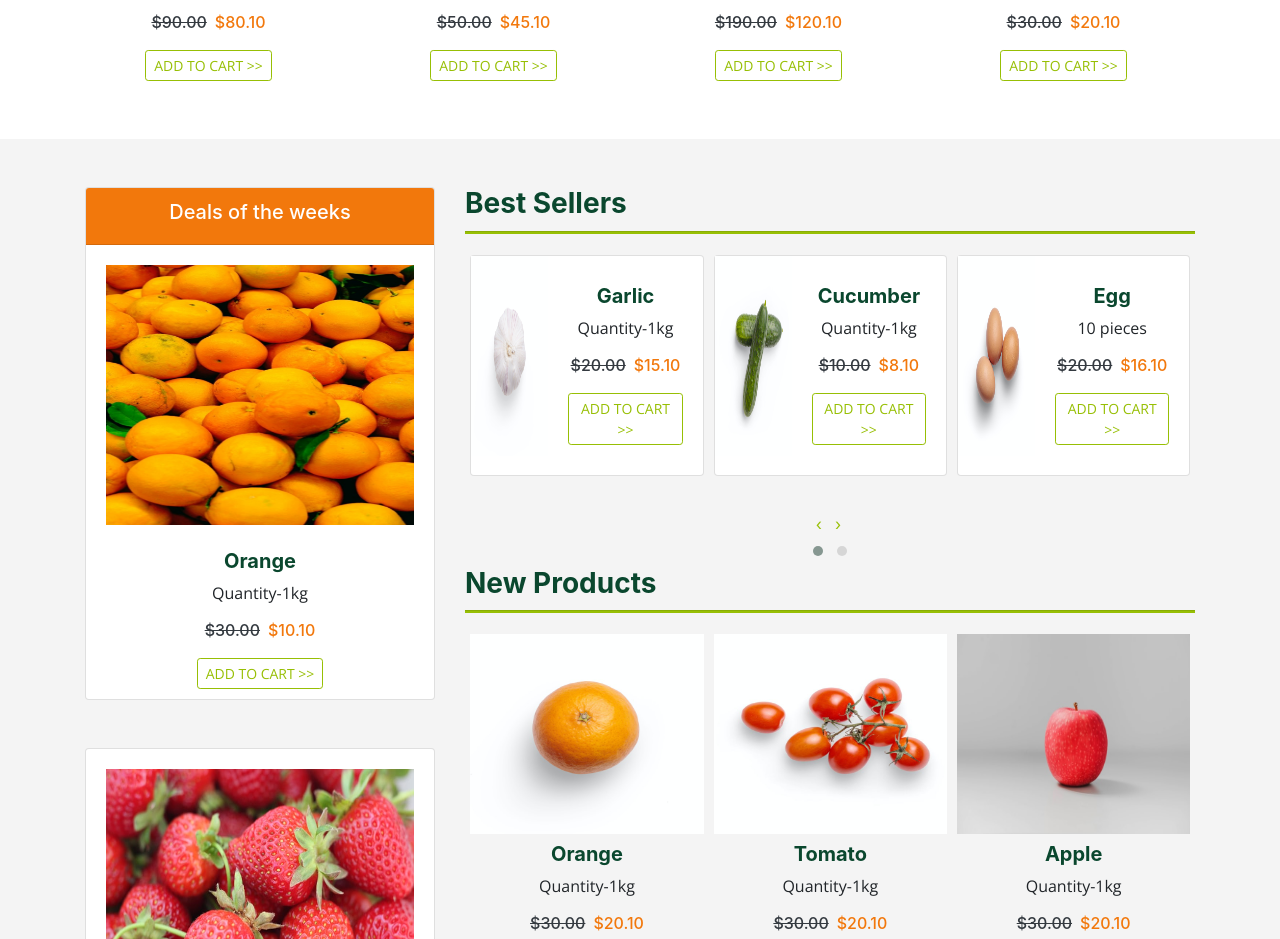
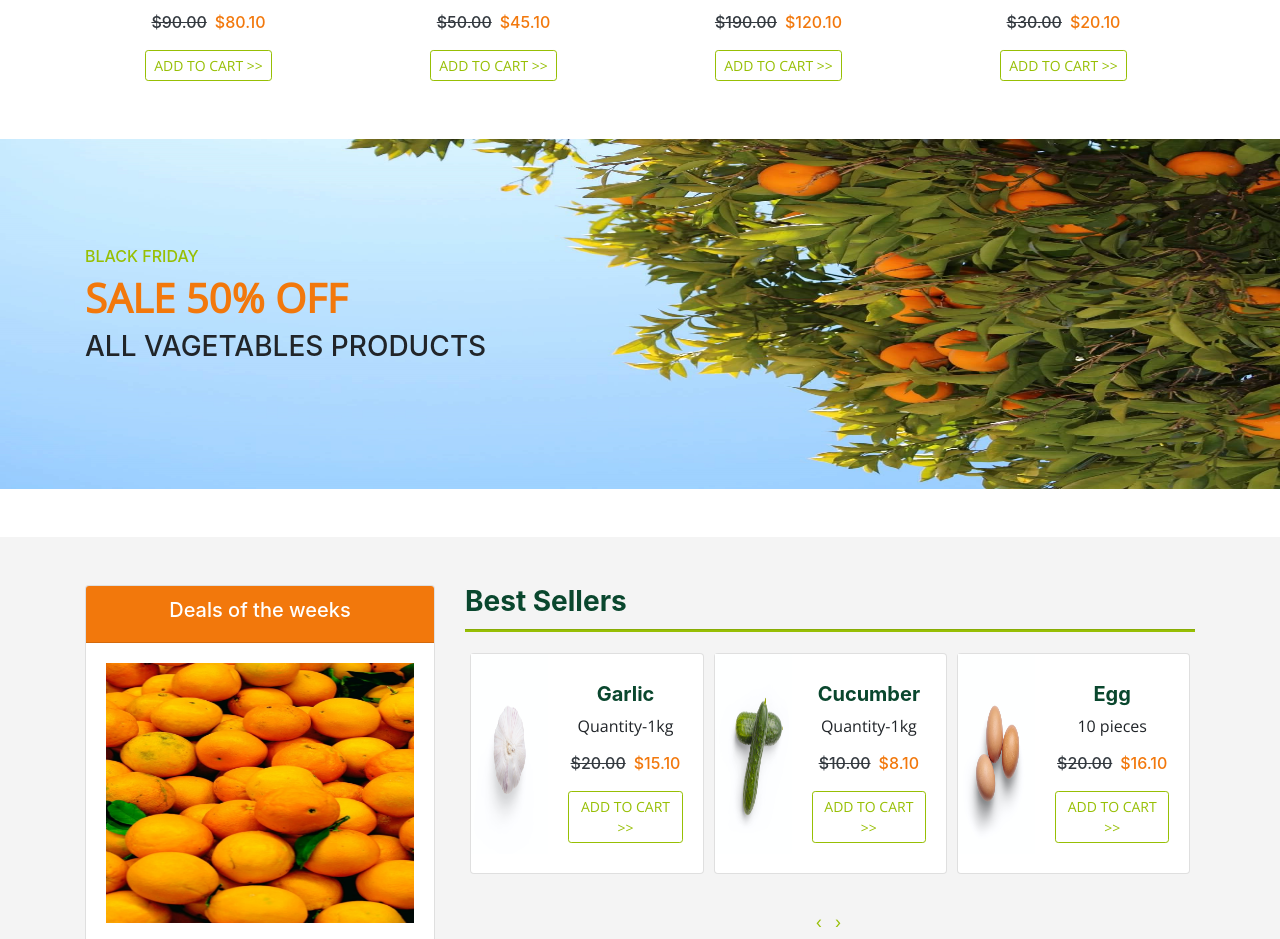
Before and after one commit to mdhamimulhaque/WonderLand, a plain HTML site: page index.html in a window 1280 px wide. Shown: the part 1580-2519 px from the top of the page. Drawn offline with nearby package versions, Linux system fonts and the light colour scheme.

Commit message:
big bannen added

```diff
--- a/index.html
+++ b/index.html
@@ -286,7 +286,8 @@
         </div>
      </section>
 <!--================================= Our products details section end======================================-->
-<!--=================================  new product section start======================================-->
+
+<!--=================================  our product section start======================================-->
    <section id="our_product">
 
     <div class="container">
@@ -360,9 +361,26 @@
 
    </div>
    </section>
-<!--================================= new product section end======================================-->
+<!--================================= our product section end======================================-->
 
-<!--======= Deels of the week,Best sellers, Our products section start=======================-->
+<!--================================= big banner section start======================================-->
+<section id="big_banner">
+  <div class="container mt-5 mb-5">
+    <div class="row">
+      <div class="col-6 col-sm-6 col-md-6 col-lg-6 col-xl-6">
+        <div class="banner_box ">
+          <h6 class="text-uppercase primaryTextColor_1">black friday</h6>
+          <h1 class="text-uppercase font-weight-bold primaryTextColor_2">Sale 50% off</h1>
+          <h3  class="text-uppercase"> all vagetables products</h3>
+        </div>
+        <div class="col-6 col-sm-6 col-md-6 col-lg-6 col-xl-6"></div>
+      </div>
+    </div>
+  </div>
+</section>
+<!--================================= big banner section start======================================-->
+
+<!--======= Deels of the week,Best sellers, new products section start=======================-->
 <!-- deals of the weeks start ---------------->
 <section id="best_products_week">
    <div class="container mt-5 pt-5 pb-5">
@@ -593,7 +611,7 @@
     </div>
    </div>
 </section>
-<!--======= Deels of the week,Best sellers, Our products section end=========================-->
+<!--======= Deels of the week,Best sellers, new products section end=========================-->
 <!--========================= Banner section start=========================-->
 <section id="banner_section">
    <div class="container-fluid mt-5">
--- a/style.css
+++ b/style.css
@@ -210,7 +210,20 @@ h1,h2,h4,p,a{
     width: 100%;
 
 }
-/* ==================================ou prducts section end==================================*/
+/* ==================================our prducts section end==================================*/
+/* ==================================big banner section start==================================*/
+#big_banner{
+    height: 350px;
+    width: 100%;
+    background-image: url(img/bigbannner.jpg);
+    background-size: 100% 100%;
+    background-repeat: no-repeat;
+}
+#big_banner .banner_box{
+   margin-top: 20%;
+}
+/* ==================================big banner section end==================================*/
+
 /* =========Deels of the week,Best sellers, Our products section  start==================================*/
 #best_products_week{
     width: 100vw;
```
Also changed, not shown: img/bigbannner.jpg (added).
